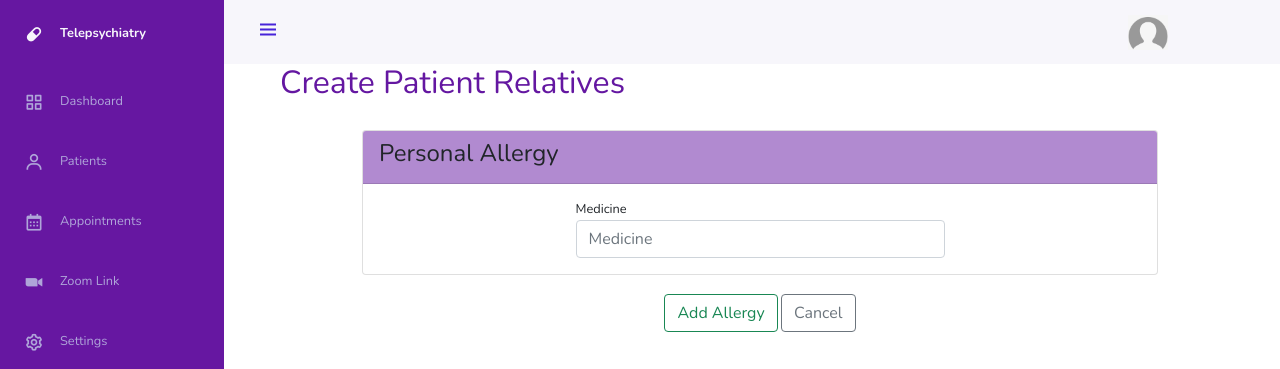
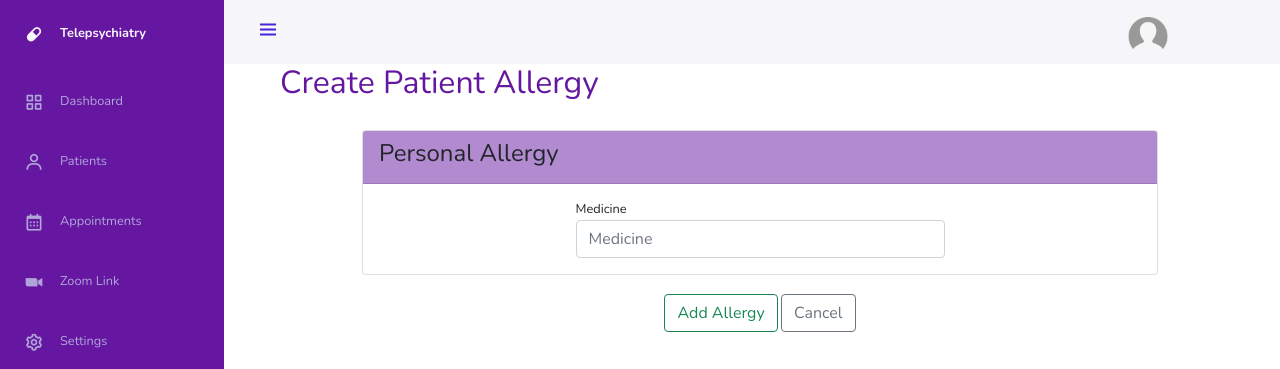
Before and after one commit to poliam/teleconsult_DOST_2023, a Django app: template patient/templates/patient_create_allergies.html in a window 1280 px wide. Shown: the top 369 px of the page. Run offline with Django 3.2, Linux system fonts and the light colour scheme; the template is opened without the code that fills it, so the values that code supplies are empty; some libraries are stand-ins or nearby versions.

Commit message:
corrections on the headers

```diff
--- a/patient/templates/patient_create_allergies.html
+++ b/patient/templates/patient_create_allergies.html
@@ -22,7 +22,7 @@
 {% block content %}
 <div class="container-fluid">
 	<div class="row">
-		<h2 class="dashboard_welcome_greeting">Create Patient Relatives</h2>
+		<h2 class="dashboard_welcome_greeting">Create Patient Allergy</h2>
 	</div>
 	<br/>
 	<div class="row">
--- a/patient/templates/patient_detailed.html
+++ b/patient/templates/patient_detailed.html
@@ -406,7 +406,7 @@
   										<tr>
   											<td>{{ forloop.counter }}</td>
   											<td style="cursor:pointer; color: #6417A1; font-weight: 700;" attr_id="{{encounter.pk}}" onclick="SelectEncounter(this)">{{ encounter.consultation_date|date:"F d, Y (D)" }}</td>
-  											<td style="color: #6417A1; font-weight: 700;">{{ encounter.reason_for_interaction }}</td>
+  											<td style="color: #6417A1; font-weight: 700;">{% if encounter.reason_for_interaction == "Outpatient" %} Checkup {% else %} {{ encounter.reason_for_interaction }} {% endif %} </td>
   										</tr>
   									{% empty %}
   										<tr>
```
